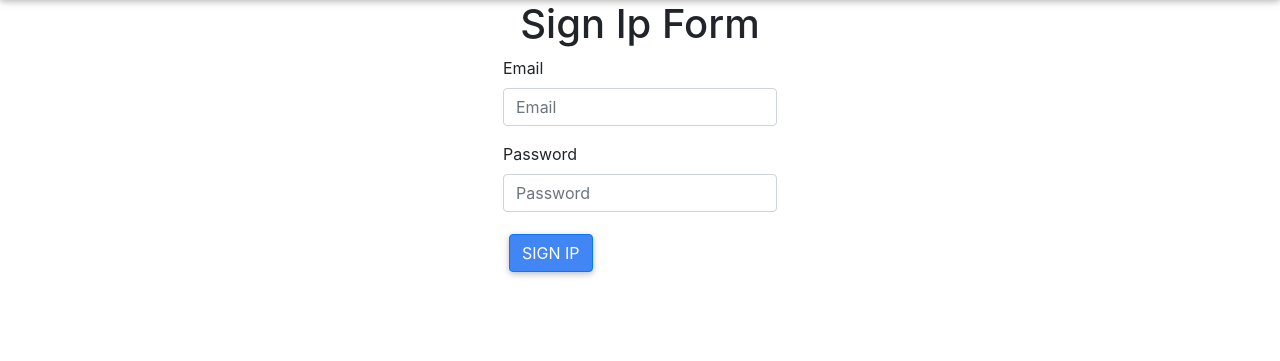
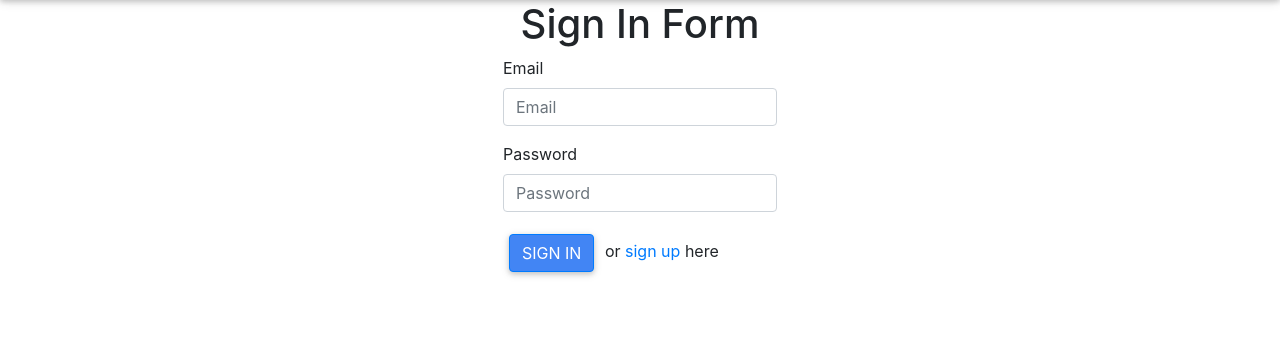
Before and after one commit to Simomir/My_shop, a Django app: page /account/signin/ in a window 1280 px wide. Shown: the part 60-421 px from the top of the page. Run offline with Django 3.2, Linux system fonts and the light colour scheme; some libraries are stand-ins or nearby versions.

Commit message:
Some cleaning up and minor changes to user html templates.

```diff
--- a/accounts/views.py
+++ b/accounts/views.py
@@ -1,7 +1,6 @@
 from django.contrib.auth import authenticate, login, logout
 from django.contrib.auth.decorators import login_required
 from django.contrib.auth.mixins import LoginRequiredMixin
-from django.http import HttpResponse
 from django.shortcuts import render, redirect
 from django.urls import reverse_lazy
 from django.views.generic import CreateView, ListView, View
--- a/templates/users/partials/user_sign_in.html
+++ b/templates/users/partials/user_sign_in.html
@@ -1,10 +1,10 @@
 {% load bootstrap4 %}
-<h1 class="text-center">Sign Ip Form</h1>
+<h1 class="text-center">Sign In Form</h1>
 <div class="row d-flex justify-content-center">
     <form class="form" method="post" action="{% url 'accounts:user sign in' %}">
         {% csrf_token %}
         {% bootstrap_form form %}
-        <button class="btn btn-primary">Sign Ip</button>
+        <p><button class="btn btn-primary">Sign In</button> or <a href="{% url 'accounts:signup user' %}">sign up</a> here</p>
         {% if error %}
             <p>{{ error }}</p>
         {% endif %}
--- a/templates/users/partials/user_signup_form.html
+++ b/templates/users/partials/user_signup_form.html
@@ -4,6 +4,6 @@
     <form class="form" method="post" action="{% url 'accounts:signup user' %}">
         {% csrf_token %}
         {% bootstrap_form form %}
-        <button class="btn btn-primary">Sign Up</button>
+        <p><button class="btn btn-primary">Sign Up</button> or <a href="{% url 'accounts:user sign in' %}">sign in</a> here</p>
     </form>
 </div>
```
Also changed, not shown: templates/users/partials/profile_details.html (+5 -3 lines).
